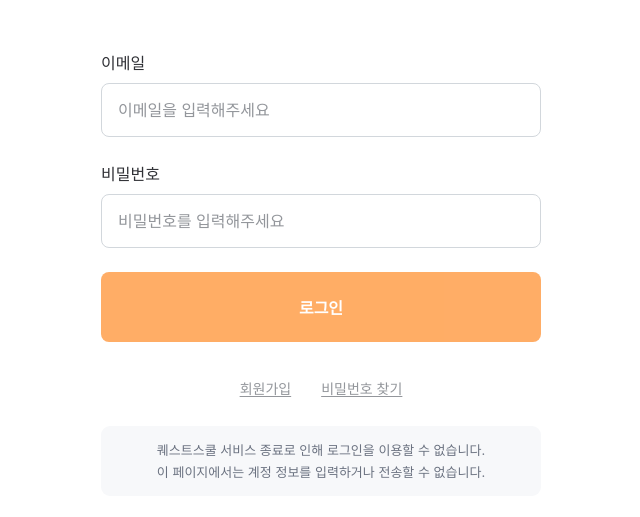
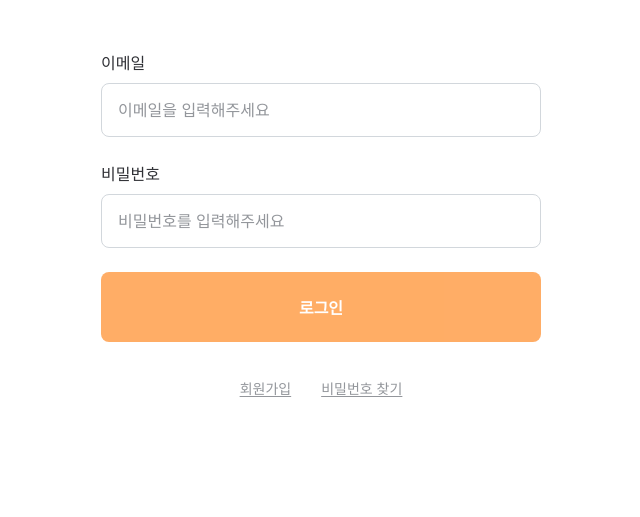
Before and after one commit to sajagaonda/questschool-student-notice, a plain HTML site: page index.html in a window 1280 px wide. Shown: the part 163-680 px from the top of the page, without its empty margins (319-959 px from the left). Drawn offline with Linux system fonts and the light colour scheme.

Commit message:
접속 불가능 문구 제거

```diff
--- a/index.html
+++ b/index.html
@@ -18,5 +18,4 @@
     <button type="button" disabled>로그인</button>
     </section>
     <p class="links"><span>회원가입</span><span>비밀번호 찾기</span></p>
-    <p class="notice" role="status">퀘스트스쿨 서비스 종료로 인해 로그인을 이용할 수 없습니다.<br>이 페이지에서는 계정 정보를 입력하거나 전송할 수 없습니다.</p>
     </main></body></html>
```
